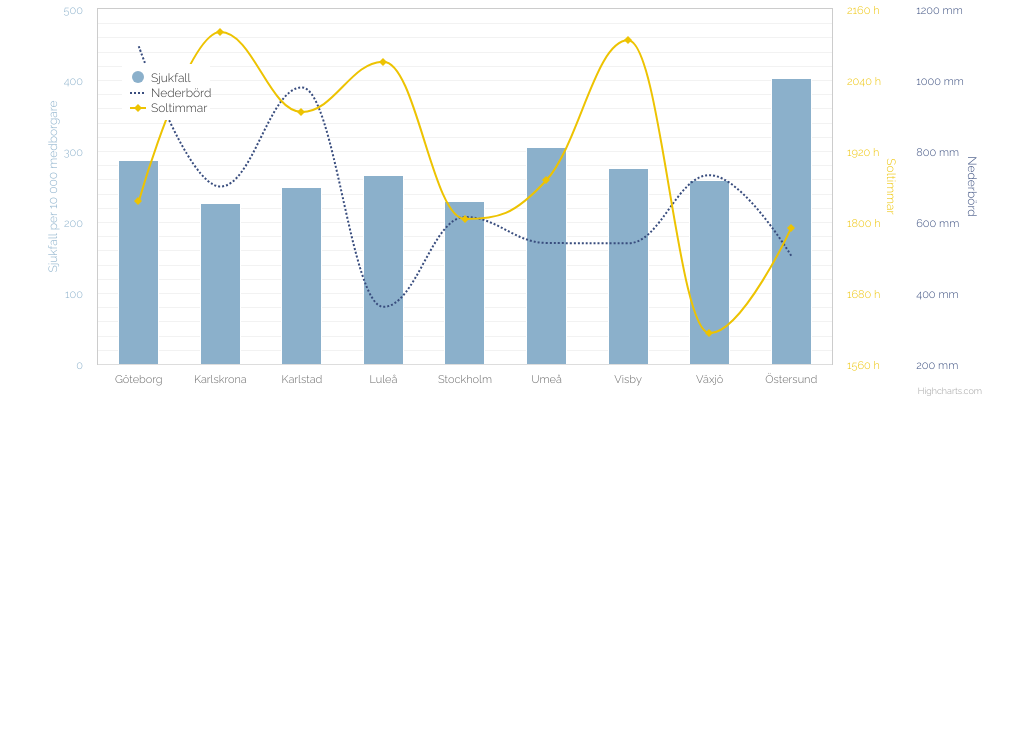
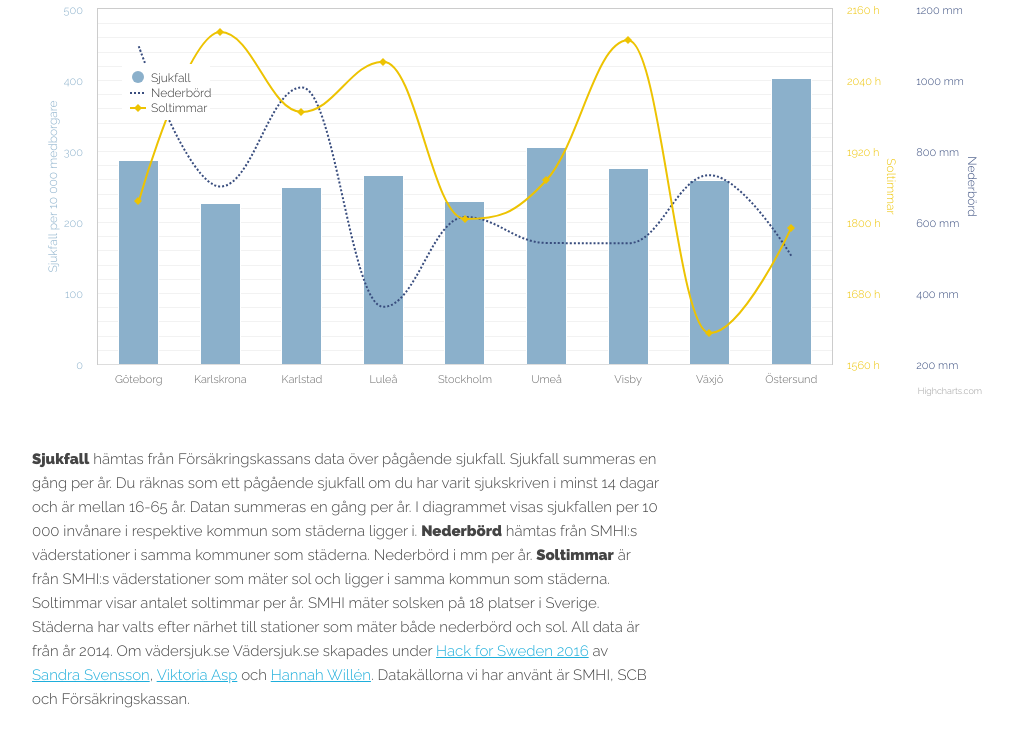
Before and after one commit to viktoria-a/solsting, a PHP site: page / in a window 1280 px wide. Shown: the part 366-1102 px from the top of the page, without its empty margins (128-1141 px from the left). Before the commit the page ends 762 px from the top, so only its background shows below. Run offline with PHP 8.4, Linux system fonts and the light colour scheme.

Commit message:
more text in <p>

```diff
--- a/index.php
+++ b/index.php
@@ -263,6 +263,29 @@ Din socioekonomiska status spelar roll. Vädersjuk.se visar om även vädret dä
       </div>
     </div>
 
+    <div class="row">
+      <div class="eight columns" style="margin-top: 5%">
+        <p>
+        <b>Sjukfall</b> hämtas från Försäkringskassans data över pågående sjukfall. Sjukfall summeras en gång per år. Du räknas som ett pågående sjukfall om du har varit sjukskriven i minst 14 dagar och är mellan 16-65 år. Datan summeras en gång per år. I diagrammet visas sjukfallen per 10 000 invånare i respektive kommun som städerna ligger i.
+
+<b>Nederbörd</b> hämtas från SMHI:s väderstationer i samma kommuner som städerna. Nederbörd i mm per år.
+
+<b>Soltimmar</b> är från SMHI:s väderstationer som mäter sol och ligger i samma kommun som städerna. Soltimmar visar antalet soltimmar per år. SMHI mäter solsken på 18 platser i Sverige. Städerna har valts efter närhet till stationer som mäter både nederbörd och sol.
+
+All data är från år 2014.
+
+Om vädersjuk.se
+
+Vädersjuk.se skapades under <a href="http://www.hackforsweden.se">Hack for Sweden 2016</a> av <a href="https://se.linkedin.com/in/sasvensson">Sandra Svensson</a>, <a href="https://twitter.com/viktoriaasp">Viktoria Asp</a> och <a href="https://se.linkedin.com/in/hannahwillen">Hannah Willén</a>. Datakällorna vi har använt är SMHI, SCB och Försäkringskassan.
+</p>
+
+      </div>
+
+      <div class="four columns" style="margin-top: 5%">
+      </div>
+    </div>
+
+
 </div>
 
 <script src="bower_components/chartist/dist/chartist.min.js"></script>
```
